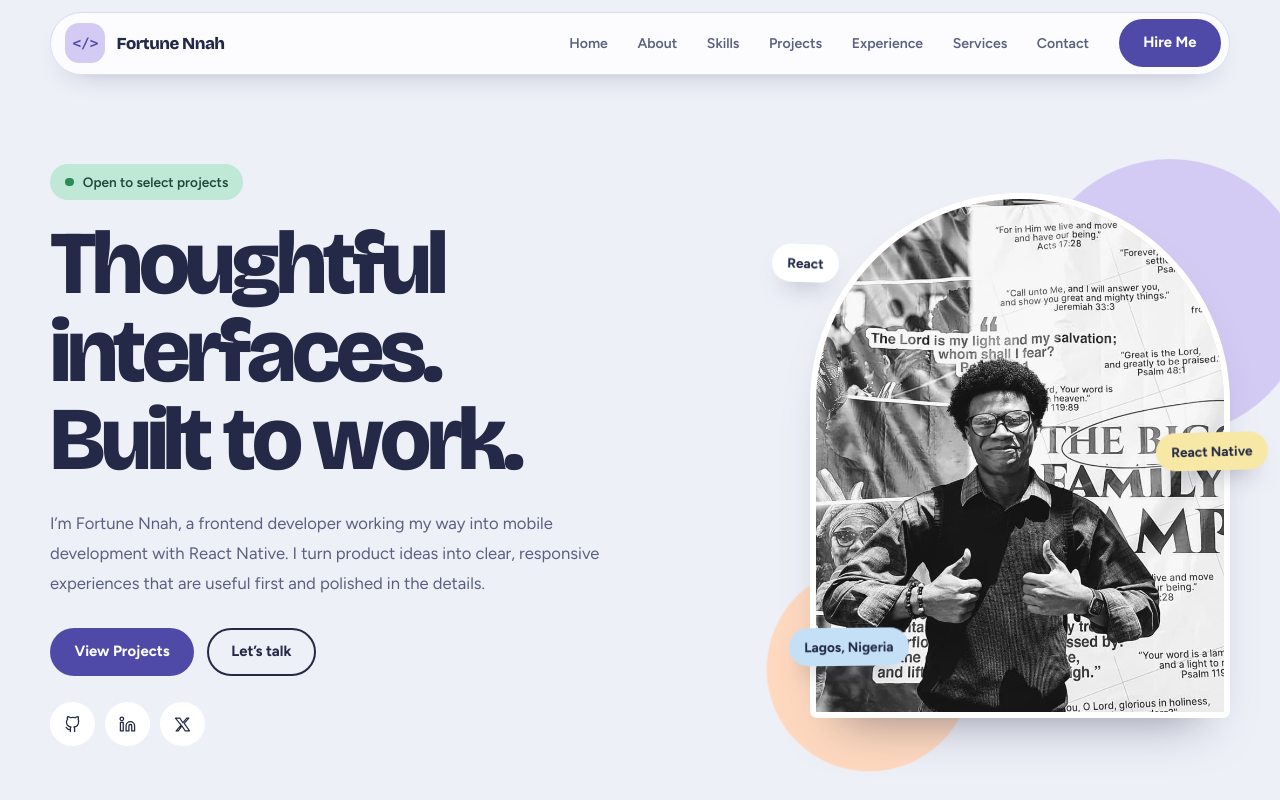
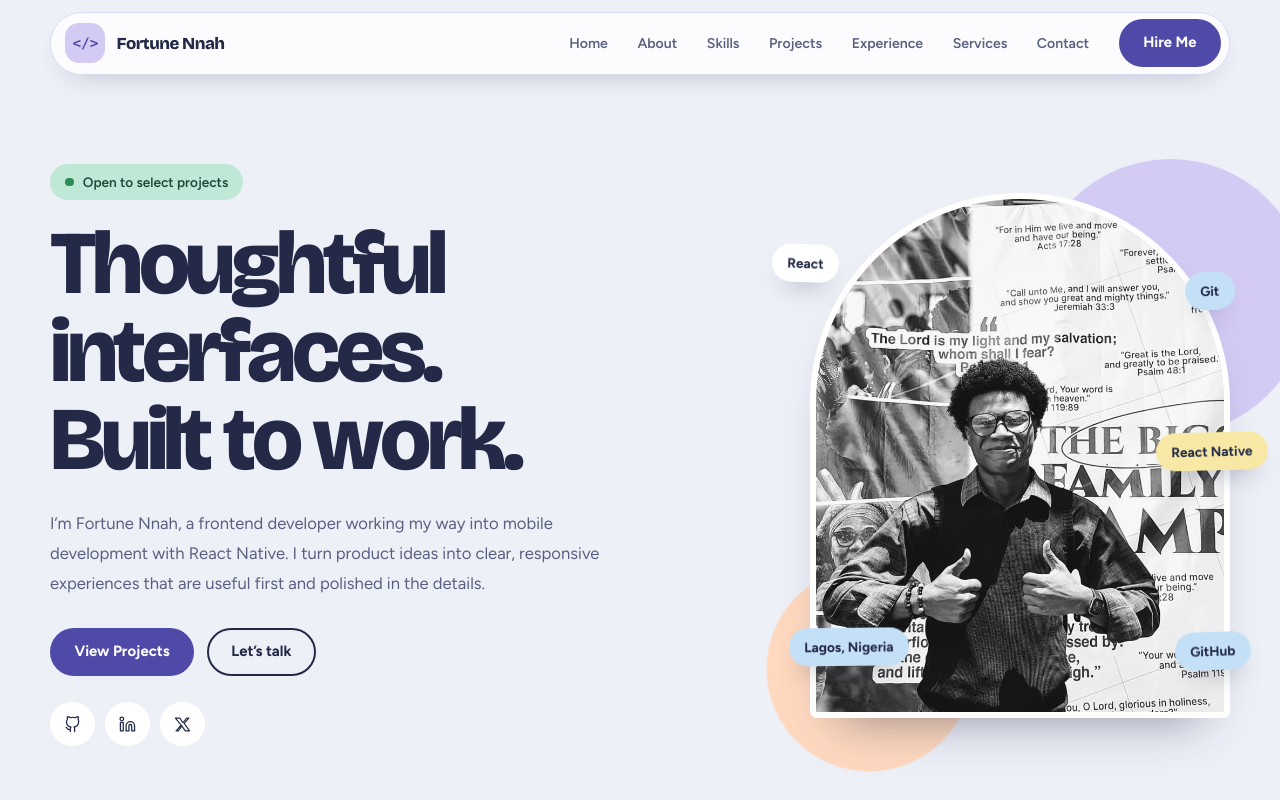
Before and after one commit to FortuneNnah/Portfolio, a React (Vite) app: page / in a window 1280 px wide. Shown: the top 800 px of the page. Built offline with nearby package versions, Linux system fonts and the light colour scheme; no server answers; the HTML template or start-up script is replaced by a standard one.

Commit message:
updated float-chip

```diff
--- a/index.html
+++ b/index.html
@@ -2,9 +2,9 @@
 <html lang="en">
   <head>
     <meta charset="UTF-8" />
-    <link rel="icon" type="image/svg+xml" href="/vite.svg" />
+    <!-- <link rel="icon" type="image/svg+xml" href="/vite.svg" /> -->
     <meta name="viewport" content="width=device-width, initial-scale=1.0" />
-    <title>portfolio</title>
+    <title>Fortune Nnah</title>
   </head>
   <body>
     <div id="root"></div>
--- a/src/App.jsx
+++ b/src/App.jsx
@@ -329,6 +329,8 @@ function App() {
               <span className="float-chip chip-a" aria-hidden="true">React</span>
               <span className="float-chip chip-b" aria-hidden="true">React Native</span>
               <span className="float-chip chip-c" aria-hidden="true">Lagos, Nigeria</span>
+              <span className="float-chip chip-d" aria-hidden="true">GitHub</span>
+              <span className="float-chip chip-e" aria-hidden="true">Git</span>
             </div>
           </div>
         </section>
--- a/src/index.css
+++ b/src/index.css
@@ -267,7 +267,11 @@ h1, h2, h3 {
   background: #f8cfe0;
   box-shadow: 0 30px 50px -30px rgba(35, 41, 70, 0.5);
 }
-.portrait-frame img { width: 100%; height: 100%; object-fit: cover; object-position: center 28%; }
+.portrait-frame img {
+  width: 100%;
+  height: 100%;
+  object-fit: cover;
+  object-position: center 28%; }
 
 .float-chip {
   position: absolute;
@@ -283,6 +287,8 @@ h1, h2, h3 {
 .chip-a { top: 12%; left: -9%; }
 .chip-b { top: 46%; right: -9%; background: #f7e8a6; animation-delay: -1.5s; }
 .chip-c { bottom: 9%; left: -5%; background: #c4e0f7; animation-delay: -3s; }
+.chip-d { bottom: 9%; right: -5%; background: #c4e0f7; animation-delay: -2s; }
+.chip-e { top: 15%; right: -1%; background: #c4e0f7; animation-delay: -2s; }
 
 /* ---------- 8. Skills ticker (tilted band between hero and about) ---------- */
 .marquee {
```
